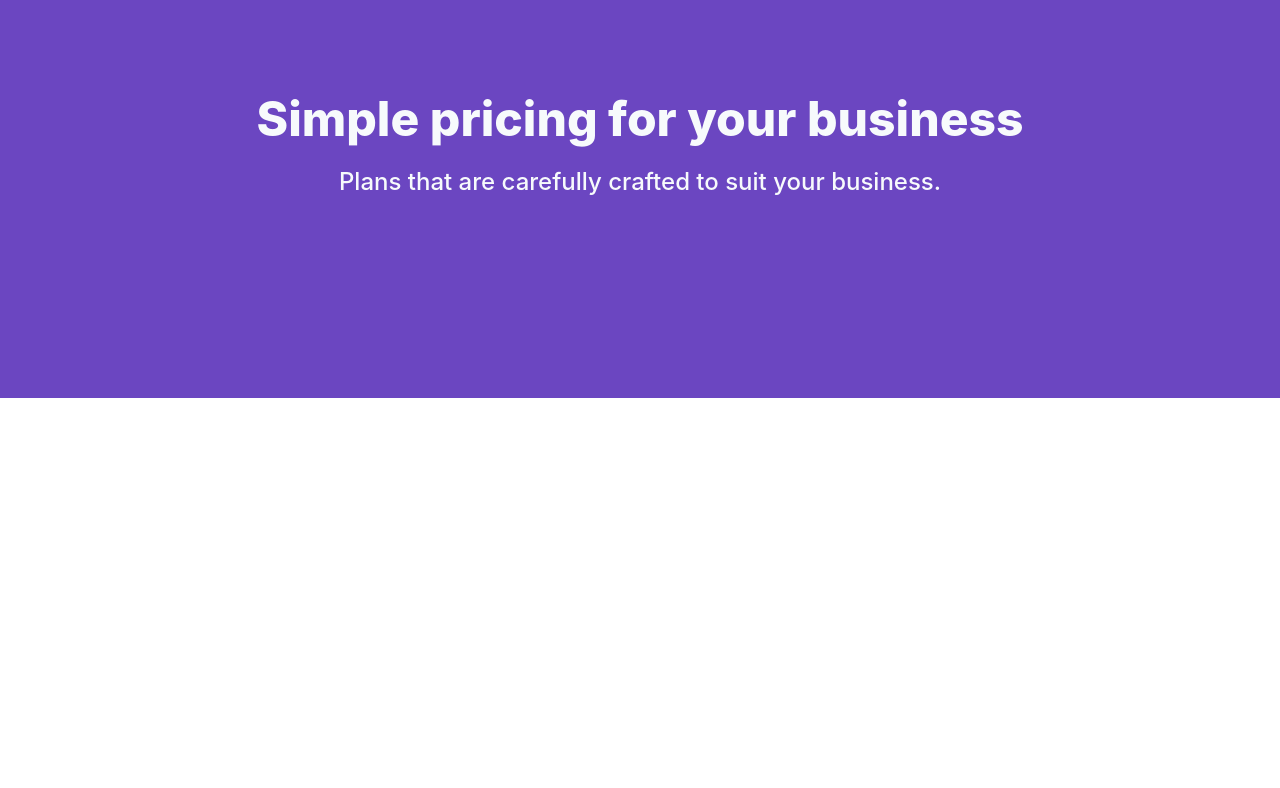
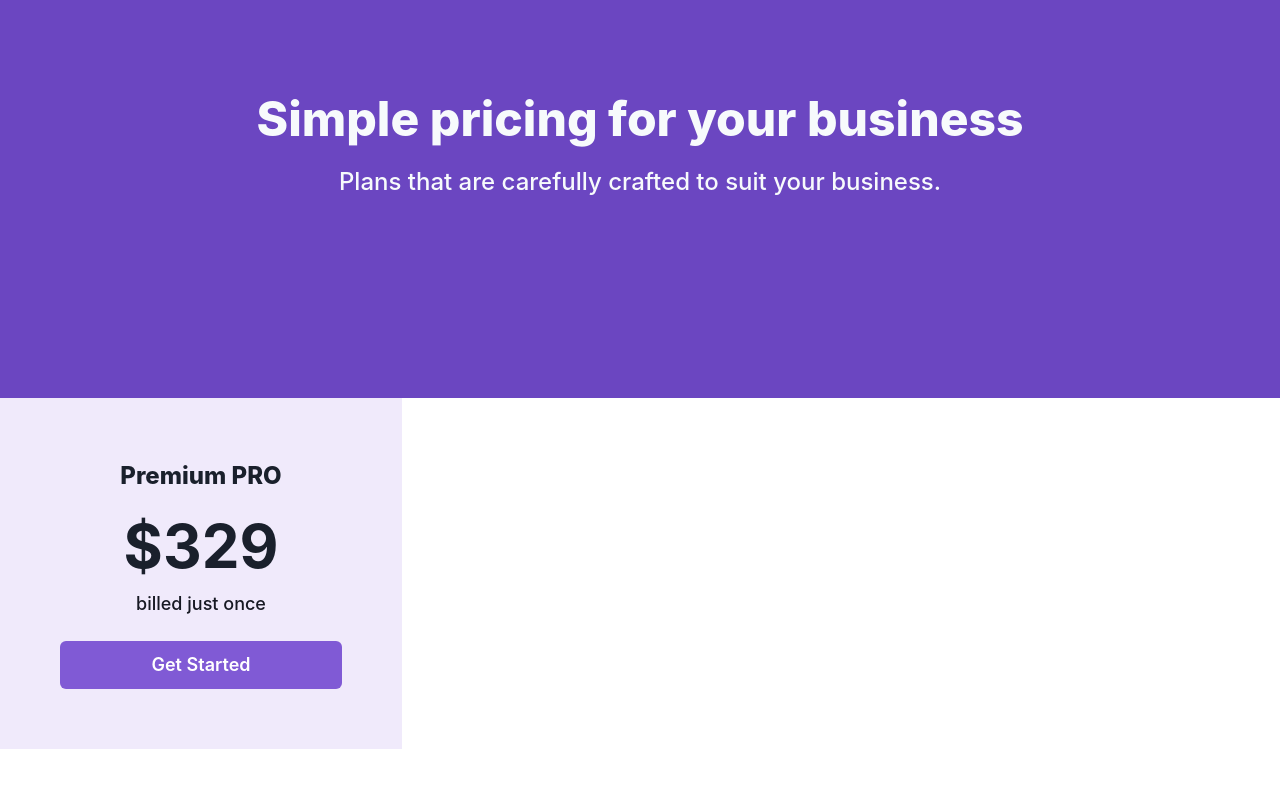
Before and after one commit to 6hartanto/chakra-ui-beginner-pricing-page, a React (Vite) app: page / in a window 1280 px wide. Shown: the top 788 px of the page. Built offline with nearby package versions, Linux system fonts and the light colour scheme.

Commit message:
feat: add pricing comonent

```diff
--- a/src/App.tsx
+++ b/src/App.tsx
@@ -1,10 +1,12 @@
 import "./App.css";
 import { Header } from "./components/Header";
+import { Pricing } from "./components/Pricing";
 
 function App() {
   return (
     <div className="App">
       <Header />
+      <Pricing />
     </div>
   );
 }
--- /dev/null
+++ b/src/components/Pricing.tsx
@@ -0,0 +1,20 @@
+import { Box, Button, Flex, Heading, Text } from '@chakra-ui/react'
+import React from 'react'
+
+export function Pricing() {
+  return (
+    <Box>
+      <Flex>
+        <Box bg='#f0eafb' p='60px'>
+          <Text fontSize='24px' fontWeight='800'>Premium PRO</Text>
+          <Heading as='h3' fontSize='60px' mt='16px'>$329</Heading>
+          <Text color='#171923' fontSize='18px' fontWeight='500' mt='8px'>billed just once</Text>
+          <Button colorScheme='purple' size='lg' w='282px' mt='24px'>Get Started</Button>
+        </Box>
+        <Box>
+
+        </Box>
+      </Flex>
+    </Box>
+  )
+}
```
